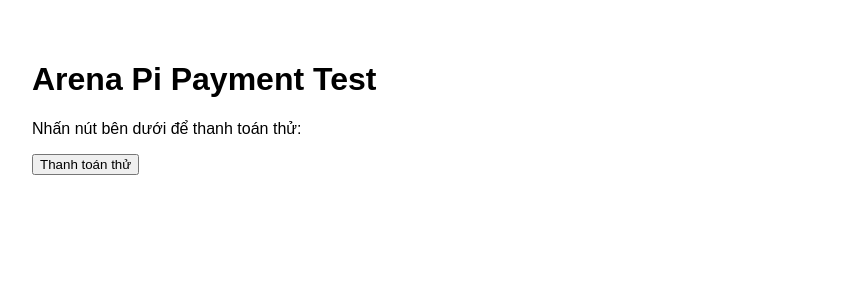
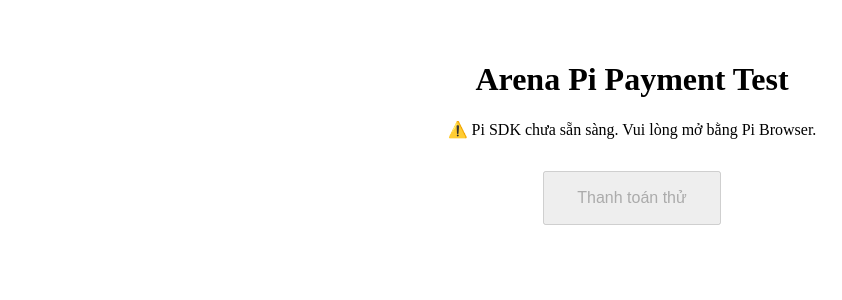
Before and after one commit to Nguyen93-Arena/PiArena-App, a Next.js app: page / in a window 1280 px wide. Shown: the top 300 px of the page, without its empty margins (8-850 px from the left). Built offline with nearby package versions, Linux system fonts and the light colour scheme.

Commit message:
Update index.js

```diff
--- a/pages/index.js
+++ b/pages/index.js
@@ -1,36 +1,57 @@
-import { useEffect } from 'react';
+import { useEffect, useState } from "react";
 
 export default function Home() {
+  const [sdkReady, setSdkReady] = useState(false);
+  const [paymentStatus, setPaymentStatus] = useState("");
+
   useEffect(() => {
-    if (typeof window !== "undefined") {
-      if (window.Pi) {
-        alert("✅ Pi SDK đã sẵn sàng!");
-      } else {
-        alert("❌ SDK chưa sẵn sàng. Hãy chắc chắn bạn đang mở trong Pi Browser.");
-      }
+    if (typeof window !== "undefined" && window.Pi) {
+      setSdkReady(true);
     }
   }, []);
 
+  const handlePayment = async () => {
+    if (!window.Pi) {
+      alert("⚠️ Pi SDK chưa sẵn sàng. Vui lòng mở bằng Pi Browser.");
+      return;
+    }
+
+    try {
+      const paymentData = {
+        amount: 0.001,
+        memo: "Thanh toán thử Arena",
+        metadata: { type: "test" },
+      };
+
+      const payment = await window.Pi.createPayment(paymentData);
+      setPaymentStatus("✔️ Thanh toán thành công!");
+    } catch (error) {
+      console.error("Lỗi thanh toán:", error);
+      setPaymentStatus("❌ Lỗi thanh toán hoặc bị hủy.");
+    }
+  };
+
   return (
-    <div style={{ padding: "2rem", fontFamily: "sans-serif" }}>
+    <div style={{ textAlign: "center", padding: "2rem" }}>
       <h1>Arena Pi Payment Test</h1>
-      <p>Nhấn nút bên dưới để thanh toán thử:</p>
-      <button onClick={() => {
-        if (window?.Pi) {
-          window.Pi.createPayment({
-            amount: 0.001,
-            memo: "Test payment",
-            metadata: { example: "test" }
-          }, {
-            onReadyForServerApproval: (paymentId) => console.log("Ready for approval", paymentId),
-            onReadyForServerCompletion: (paymentId, txid) => console.log("Complete payment", paymentId, txid),
-            onCancel: (paymentId) => console.log("Cancelled", paymentId),
-            onError: (err, paymentId) => console.error("Error", err)
-          });
-        } else {
-          alert("⚠️ Pi SDK chưa sẵn sàng. Vui lòng mở bằng Pi Browser.");
-        }
-      }}>Thanh toán thử</button>
+      <p>
+        {sdkReady
+          ? "✅ SDK Pi đã sẵn sàng"
+          : "⚠️ Pi SDK chưa sẵn sàng. Vui lòng mở bằng Pi Browser."}
+      </p>
+      <button
+        onClick={handlePayment}
+        disabled={!sdkReady}
+        style={{
+          marginTop: "1rem",
+          padding: "1rem 2rem",
+          fontSize: "16px",
+          cursor: sdkReady ? "pointer" : "not-allowed",
+        }}
+      >
+        Thanh toán thử
+      </button>
+      <p style={{ marginTop: "1rem" }}>{paymentStatus}</p>
     </div>
   );
 }
```
